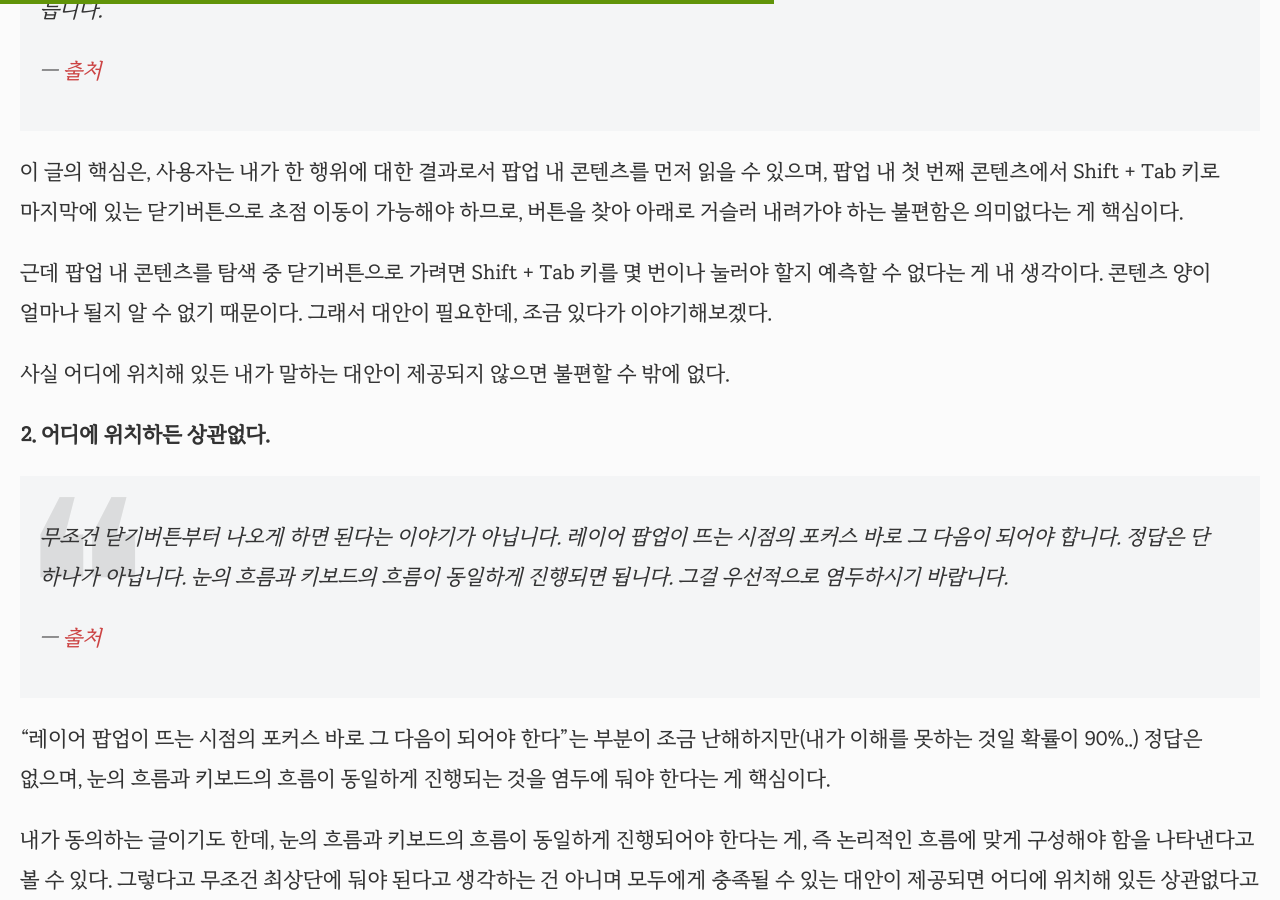
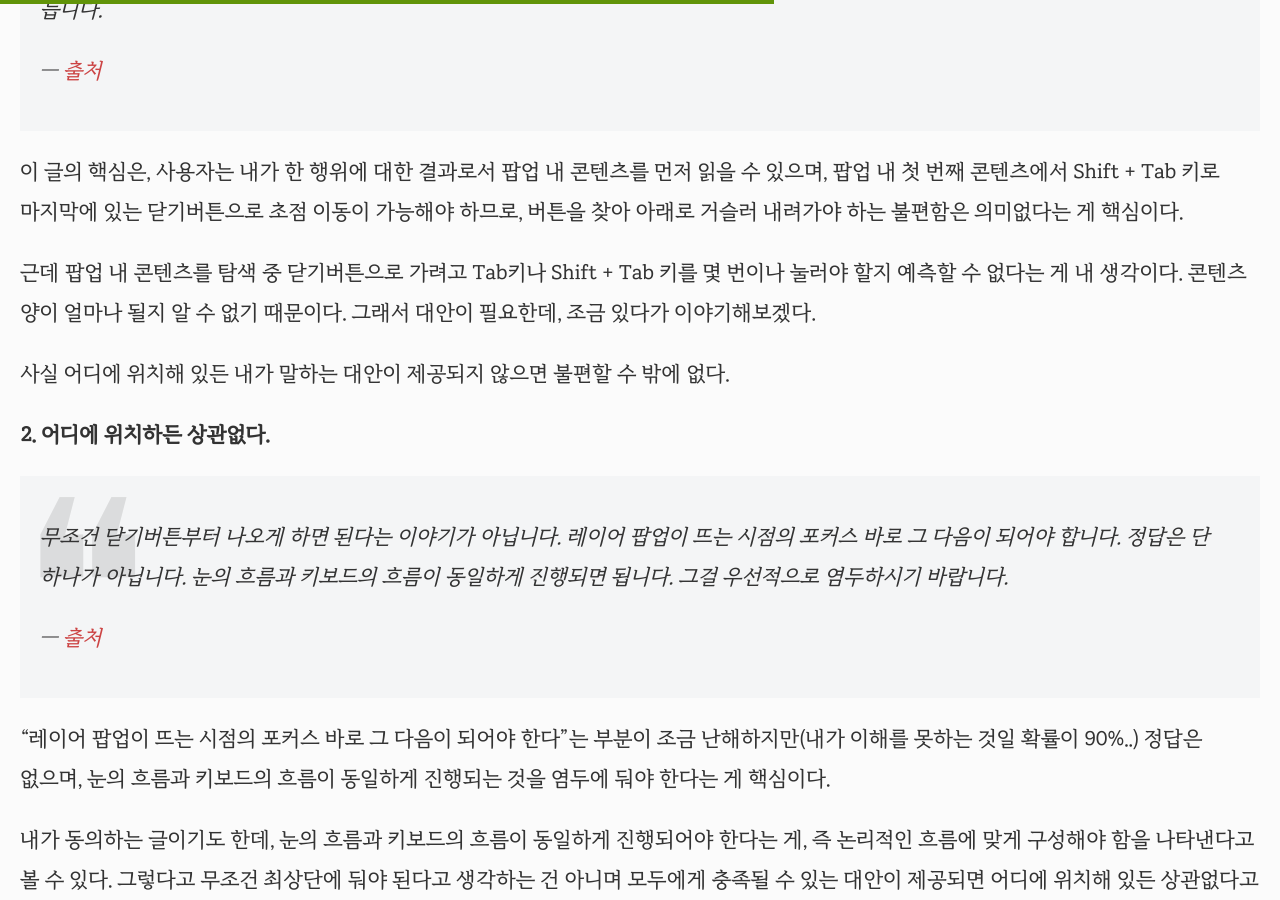
Before and after one commit to selosele/selosele.github.io, a Jekyll site: the page built from _posts/2020-11-23-layer-popup-close-button-position.md, in a window 1280 px wide and 900 px high, scrolled down 2315 px. Built offline with Jekyll 4.4.1, drawn with Linux system fonts in a browser that asks for light colours; comment, search, counter and statistics services are not loaded.

Commit message:
포스트 수정

```diff
--- a/_posts/2020-11-23-layer-popup-close-button-position.md
+++ b/_posts/2020-11-23-layer-popup-close-button-position.md
@@ -55,7 +55,7 @@ JS는 [일전에 초점 이동을 레이어팝업 내에서만 돌게 하려고
 
 이 글의 핵심은, 사용자는 내가 한 행위에 대한 결과로서 팝업 내 콘텐츠를 먼저 읽을 수 있으며, 팝업 내 첫 번째 콘텐츠에서 Shift + Tab 키로 마지막에 있는 닫기버튼으로 초점 이동이 가능해야 하므로, 버튼을 찾아 아래로 거슬러 내려가야 하는 불편함은 의미없다는 게 핵심이다.
 
-근데 팝업 내 콘텐츠를 탐색 중 닫기버튼으로 가려면 Shift + Tab 키를 몇 번이나 눌러야 할지 예측할 수 없다는 게 내 생각이다. 콘텐츠 양이 얼마나 될지 알 수 없기 때문이다. 그래서 대안이 필요한데, 조금 있다가 이야기해보겠다.
+근데 팝업 내 콘텐츠를 탐색 중 닫기버튼으로 가려고 Tab키나 Shift + Tab 키를 몇 번이나 눌러야 할지 예측할 수 없다는 게 내 생각이다. 콘텐츠 양이 얼마나 될지 알 수 없기 때문이다. 그래서 대안이 필요한데, 조금 있다가 이야기해보겠다.
 
 사실 어디에 위치해 있든 내가 말하는 대안이 제공되지 않으면 불편할 수 밖에 없다.
 
```
